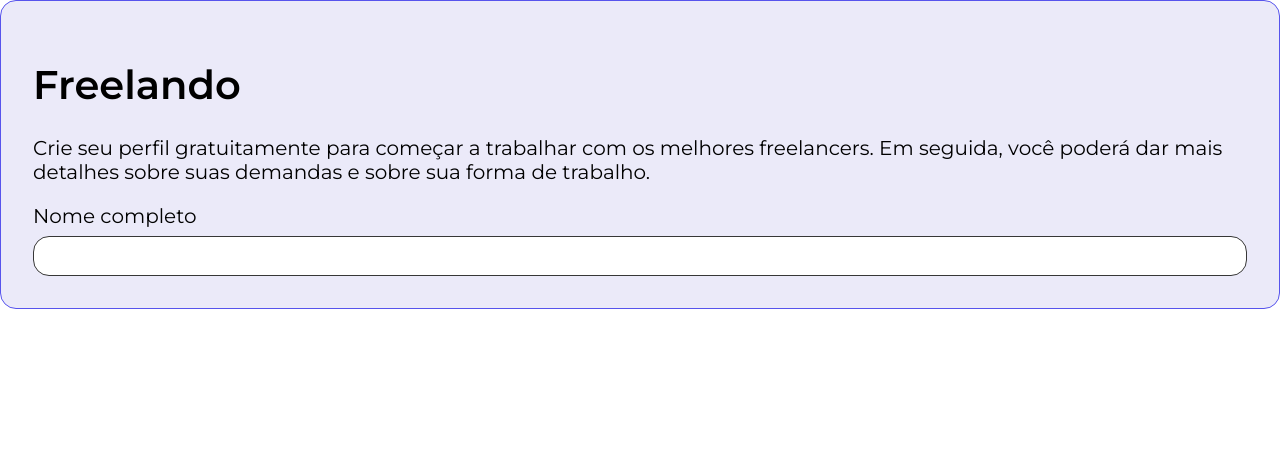
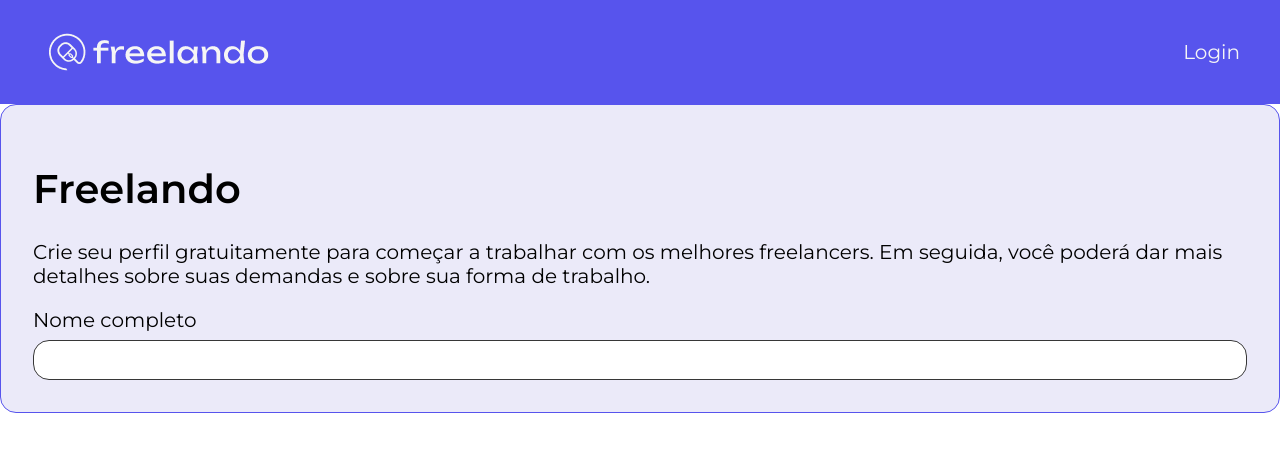
Before and after one commit to felipemarinhodev/freelando, a React (Create React App) app: page / in a window 1280 px wide. Shown: the top 452 px of the page. Built offline with nearby package versions, Linux system fonts and the light colour scheme.

Commit message:
a3.7 - desafio header

```diff
--- a/src/App.js
+++ b/src/App.js
@@ -1,5 +1,6 @@
 import { Card } from "./components/Card/Card";
 import { Styles } from "./components/GlobalStyles/Styles";
+import { Header } from "./components/Header/Header";
 import { TextField } from "./components/TextField/TextField";
 import { ThemeProvider } from "./components/ThemeProvider/ThemeProvider";
 import { Typography } from "./components/Typography/Typography";
@@ -8,6 +9,7 @@
   return (
     <ThemeProvider>
       <Styles />
+      <Header />
       <Card>
         <Typography
           variant="h1"
--- /dev/null
+++ b/src/components/Header/Header.jsx
@@ -0,0 +1,32 @@
+import { css } from "@emotion/react"
+import styled from "@emotion/styled"
+import { Typography } from "../Typography/Typography"
+import logo from './assets/Logo.png'
+
+const HeaderStyled = styled.header`
+${({ theme }) => css`
+
+  box-sizing: border-box;
+  display: flex;
+
+  justify-content: space-between;
+  align-items: center;
+
+  padding: 0 calc((100vw - 1200px)/2);
+
+  width: 100%;
+  height: 104px;
+  background-color: ${theme.colors.primary.a};
+
+  color: ${theme.colors.neutral.c};
+  `}
+`
+
+export const Header = () => {
+  return (
+    <HeaderStyled>
+      <img src={logo} alt="logo freelando" />
+      <Typography variant="body" component="body">Login</Typography>
+    </HeaderStyled>
+  )
+}
--- a/src/components/ThemeProvider/ThemeProvider.jsx
+++ b/src/components/ThemeProvider/ThemeProvider.jsx
@@ -18,7 +18,7 @@
     neutral: {
       a: '#373737',
       b: '',
-      c: '',
+      c: '#F5F5F5',
       d: ''
     },
     dark: {
```
Also changed, not shown: src/components/Header/assets/Logo.png (added).
